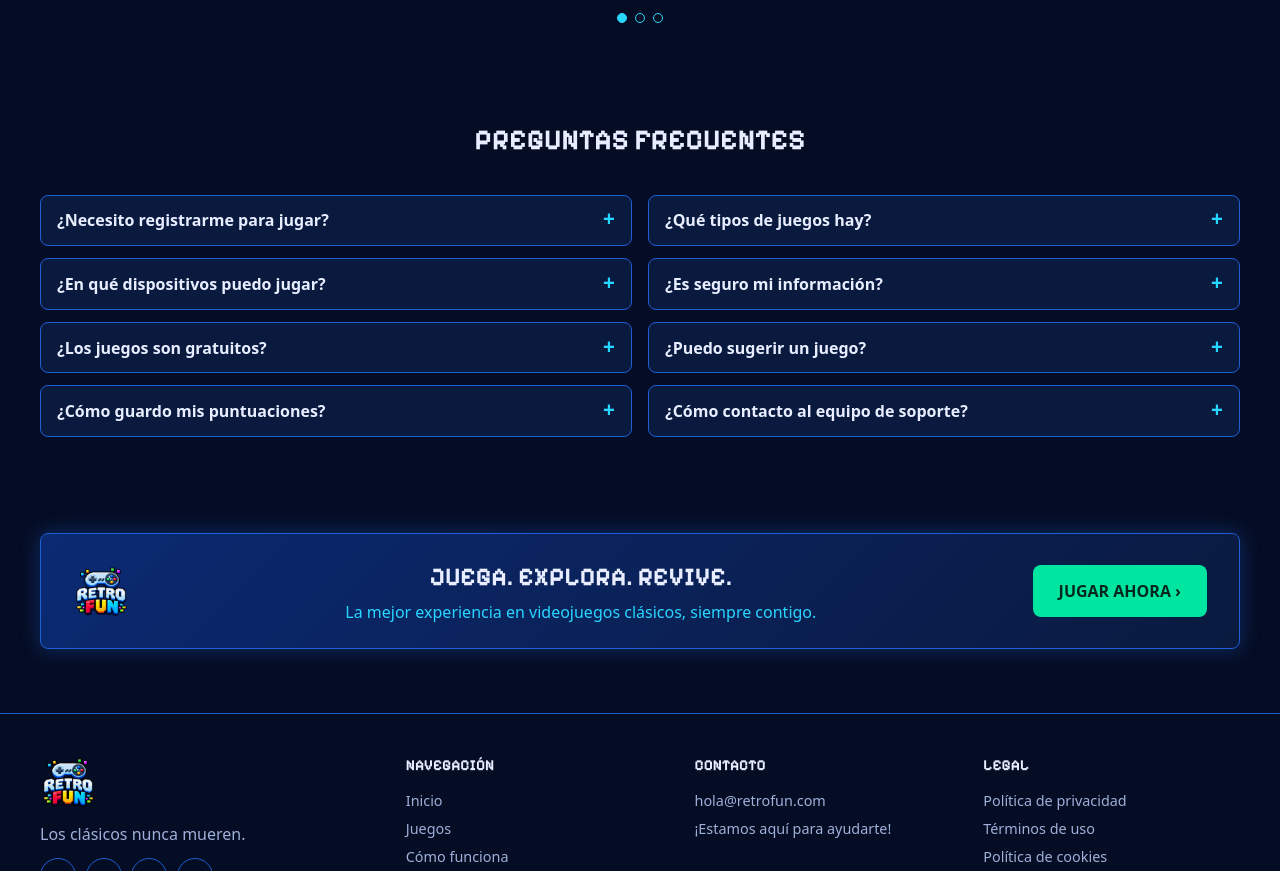
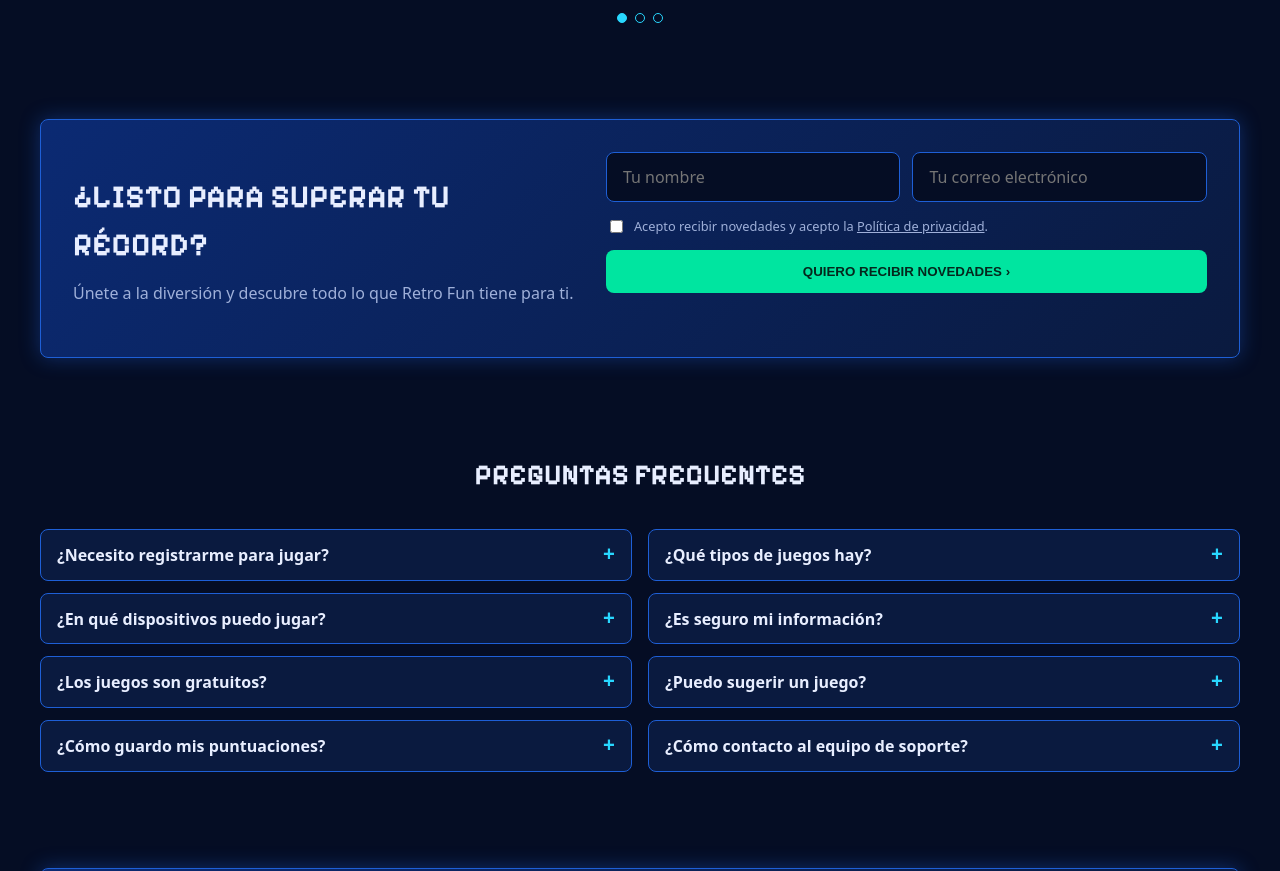
Before and after one commit to JuanesVVV/retro_fun_landing_page, a website built with Vite: page index.html in a window 1280 px wide. Shown: the part 2485-3356 px from the top of the page. Built offline with nearby package versions, Linux system fonts and the light colour scheme; files whose address does not match are found by name.

Commit message:
prueba 2

```diff
--- a/index.html
+++ b/index.html
@@ -173,7 +173,36 @@ height="0" width="0" style="display:none;visibility:hidden"></iframe></noscript>
         </div>
       </section>
 
+    <!-- 7. CTA 2: formulario -->
+      <section id="newsletter" class="cta section">
+        <div class="container cta__inner">
+          <div class="cta__text">
+            <h2>¿Listo para superar tu récord?</h2>
+            <p>Únete a la diversión y descubre todo lo que Retro Fun tiene para ti.</p>
+          </div>
 
+          <form class="cta__form" id="newsletter-form" novalidate>
+            <div class="cta__fields">
+              <label class="field">
+                <span class="visually-hidden">Tu nombre</span>
+                <input type="text" name="firstname" placeholder="Tu nombre" required autocomplete="given-name" />
+              </label>
+              <label class="field">
+                <span class="visually-hidden">Tu correo electrónico</span>
+                <input type="email" name="email" placeholder="Tu correo electrónico" required autocomplete="email" />
+              </label>
+            </div>
+
+            <label class="check">
+              <input type="checkbox" name="consent" required />
+              <span>Acepto recibir novedades y acepto la <a href="#" class="link">Política de privacidad</a>.</span>
+            </label>
+
+            <button type="submit" class="btn btn--primary">Quiero recibir novedades ›</button>
+            <p class="form__msg" id="form-msg" role="status" aria-live="polite"></p>
+          </form>
+        </div>
+      </section>
 
     <!-- 8. FAQ -->
       <section id="faq" class="faq section">
```
